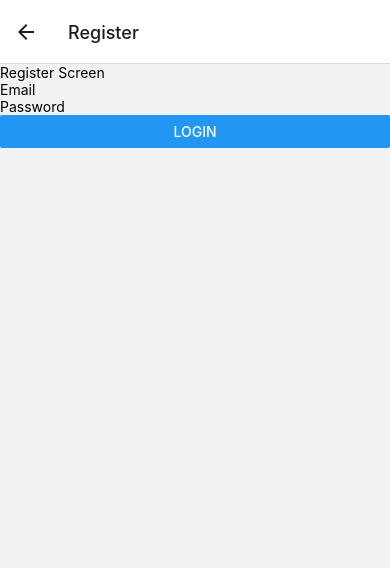
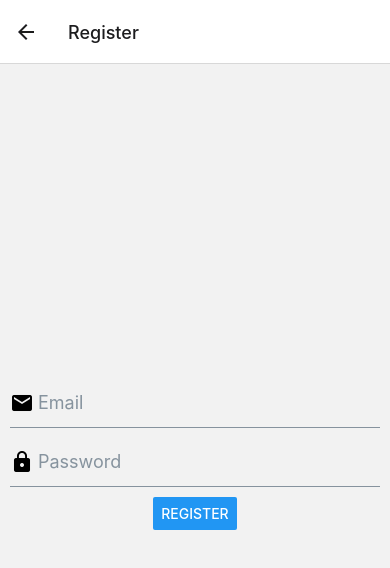
Before and after one commit to saifmohamedsv/tech-hive-task-client, a React Native app: screen /Register in a window 390 px wide. Shown: the top 568 px of the page. Built offline with nearby package versions, Linux system fonts and the light colour scheme.

Commit message:
enhance the ui using react-native-elements

```diff
--- a/screens/LoginScreen.tsx
+++ b/screens/LoginScreen.tsx
@@ -1,7 +1,7 @@
 import AsyncStorage from "@react-native-async-storage/async-storage";
 import axios from "axios";
 import React, { useState } from "react";
-import { Button, Text, TextInput, View } from "react-native";
+import { Button, View } from "react-native";
 import { Icon, Input } from "react-native-elements";
 
 const LoginScreen = ({ navigation }) => {
@@ -11,7 +11,7 @@ const LoginScreen = ({ navigation }) => {
   const handleLogin = async () => {
     try {
       const response = await axios.post(
-        process.env.EXPO_PUBLIC_BASE_API_URL + "/login",
+        process.env.EXPO_PUBLIC_BASE_API_URL + "login",
         {
           email,
           password,
@@ -26,7 +26,6 @@ const LoginScreen = ({ navigation }) => {
 
   return (
     <View style={{ flex: 1, justifyContent: "center", alignItems: "center" }}>
-      <Text style={{ marginBottom: 20 }}>Login</Text>
       <Input
         autoCapitalize="none"
         placeholder="Email"
--- a/screens/RegisterScreen.tsx
+++ b/screens/RegisterScreen.tsx
@@ -1,36 +1,45 @@
-// screens/LoginScreen.tsx
-
+import AsyncStorage from "@react-native-async-storage/async-storage";
 import axios from "axios";
 import React, { useState } from "react";
-import { Button, Text, TextInput, View } from "react-native";
+import { Button, View } from "react-native";
+import { Icon, Input } from "react-native-elements";
 
-const RegisterScreen = () => {
+const RegisterScreen = ({ navigation }) => {
   const [email, setEmail] = useState("");
   const [password, setPassword] = useState("");
 
-  const handleLogin = async () => {
+  const handleRegister = async () => {
     try {
-      const response = await axios.post("http://localhost:3000/login", {
-        email,
-        password,
-      });
-      console.log(response.data);
+      const response = await axios.post(
+        process.env.EXPO_PUBLIC_BASE_API_URL + "register",
+        {
+          email,
+          password,
+        }
+      );
+      await AsyncStorage.setItem("userId", response.data.id);
+      navigation.navigate("Todo");
     } catch (error) {
       console.error(error);
     }
   };
 
   return (
-    <View>
-      <Text>Register Screen</Text>
-      <TextInput placeholder="Email" value={email} onChangeText={setEmail} />
-      <TextInput
+    <View style={{ flex: 1, justifyContent: "center", alignItems: "center" }}>
+      <Input
+        placeholder="Email"
+        leftIcon={<Icon name="email" type="material" size={24} color="black" />}
+        value={email}
+        onChangeText={setEmail}
+      />
+      <Input
         placeholder="Password"
+        leftIcon={<Icon name="lock" type="material" size={24} color="black" />}
         secureTextEntry
         value={password}
         onChangeText={setPassword}
       />
-      <Button title="Login" onPress={handleLogin} />
+      <Button title="Register" onPress={handleRegister} />
     </View>
   );
 };
--- a/screens/TodoScreen.tsx
+++ b/screens/TodoScreen.tsx
@@ -1,9 +1,8 @@
-// screens/TodoScreen.tsx
-
 import AsyncStorage from "@react-native-async-storage/async-storage";
 import axios from "axios";
 import React, { useEffect, useState } from "react";
-import { Button, FlatList, Text, TextInput, View } from "react-native";
+import { FlatList, Text, View } from "react-native";
+import { Button, Input, ListItem } from "react-native-elements"; // Import components from React Native Elements
 
 const TodoScreen = () => {
   const [task, setTask] = useState("");
@@ -14,7 +13,7 @@ const TodoScreen = () => {
     if (userId) {
       try {
         const response = await axios.get(
-          process.env.EXPO_PUBLIC_BASE_API_URL + `/todos/${userId}`
+          process.env.EXPO_PUBLIC_BASE_API_URL + `todos/${userId}`
         );
         setTodos(response.data);
       } catch (error) {
@@ -31,7 +30,7 @@ const TodoScreen = () => {
     const userId = await AsyncStorage.getItem("userId");
     if (userId) {
       try {
-        await axios.post(process.env.EXPO_PUBLIC_BASE_API_URL + "/todos", {
+        await axios.post(process.env.EXPO_PUBLIC_BASE_API_URL + "todos", {
           userId,
           task,
         });
@@ -46,7 +45,7 @@ const TodoScreen = () => {
   const handleRemoveTodo = async (todoId) => {
     try {
       await axios.delete(
-        process.env.EXPO_PUBLIC_BASE_API_URL + `/todos/${todoId}`
+        process.env.EXPO_PUBLIC_BASE_API_URL + `todos/${todoId}`
       );
       fetchTodos();
     } catch (error) {
@@ -55,20 +54,36 @@ const TodoScreen = () => {
   };
 
   return (
-    <View>
-      <Text>Add Todo</Text>
-      <TextInput placeholder="Task" value={task} onChangeText={setTask} />
-      <Button title="Add Todo" onPress={handleAddTodo} />
-
-      <Text>Todos</Text>
+    <View style={{ flex: 1 }}>
+      <Text style={{ margin: 20 }}>Todo List</Text>
+      <Input
+        placeholder="Add Task"
+        value={task}
+        onChangeText={setTask}
+        rightIcon={
+          <Button
+            title="Add"
+            onPress={handleAddTodo}
+            buttonStyle={{ backgroundColor: "green" }}
+            titleStyle={{ color: "white" }}
+          />
+        }
+      />
       <FlatList
         data={todos}
         keyExtractor={(item) => item.id}
         renderItem={({ item }) => (
-          <View>
-            <Text>{item.task}</Text>
-            <Button title="Remove" onPress={() => handleRemoveTodo(item.id)} />
-          </View>
+          <ListItem bottomDivider>
+            <ListItem.Content>
+              <ListItem.Title>{item.task}</ListItem.Title>
+            </ListItem.Content>
+            <Button
+              title="Remove"
+              onPress={() => handleRemoveTodo(item.id)}
+              buttonStyle={{ backgroundColor: "red" }}
+              titleStyle={{ color: "white" }}
+            />
+          </ListItem>
         )}
       />
     </View>
```
